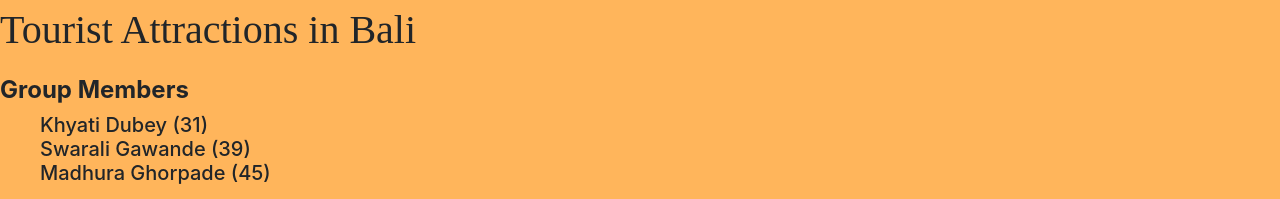
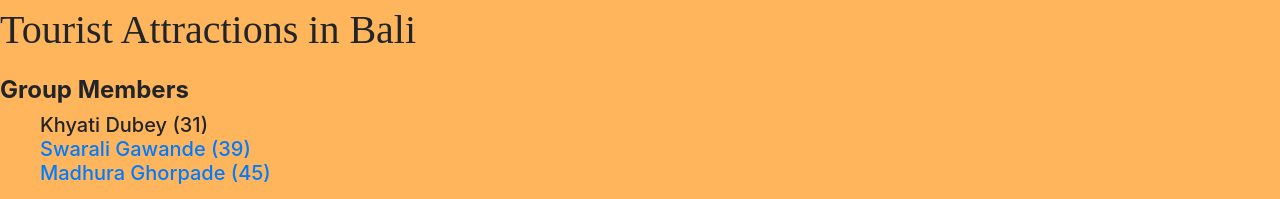
Before and after one commit to swaral1/fsjp, a plain HTML site: page index.html in a window 1280 px wide. Shown: the top 199 px of the page. Drawn offline with nearby package versions, Linux system fonts and the light colour scheme.

Commit message:
Update index.html

```diff
--- a/index.html
+++ b/index.html
@@ -15,9 +15,9 @@
     </h4>
     <h5>
         <ul>
-            Khyati Dubey (31) <br>
-            Swarali Gawande (39) <br>
-            Madhura Ghorpade (45) <br>
+            Khyati Dubey (31) <a href="mailto:khyatidubey04@gmail.com"><br>
+            Swarali Gawande (39) <a href="mailto:sw444rali@gmail.com"> <br>
+            Madhura Ghorpade (45) <a href="mailto:madhura.g.ghorpade@gmail.com"> <br>
         </ul>
     </h5>
 
```
